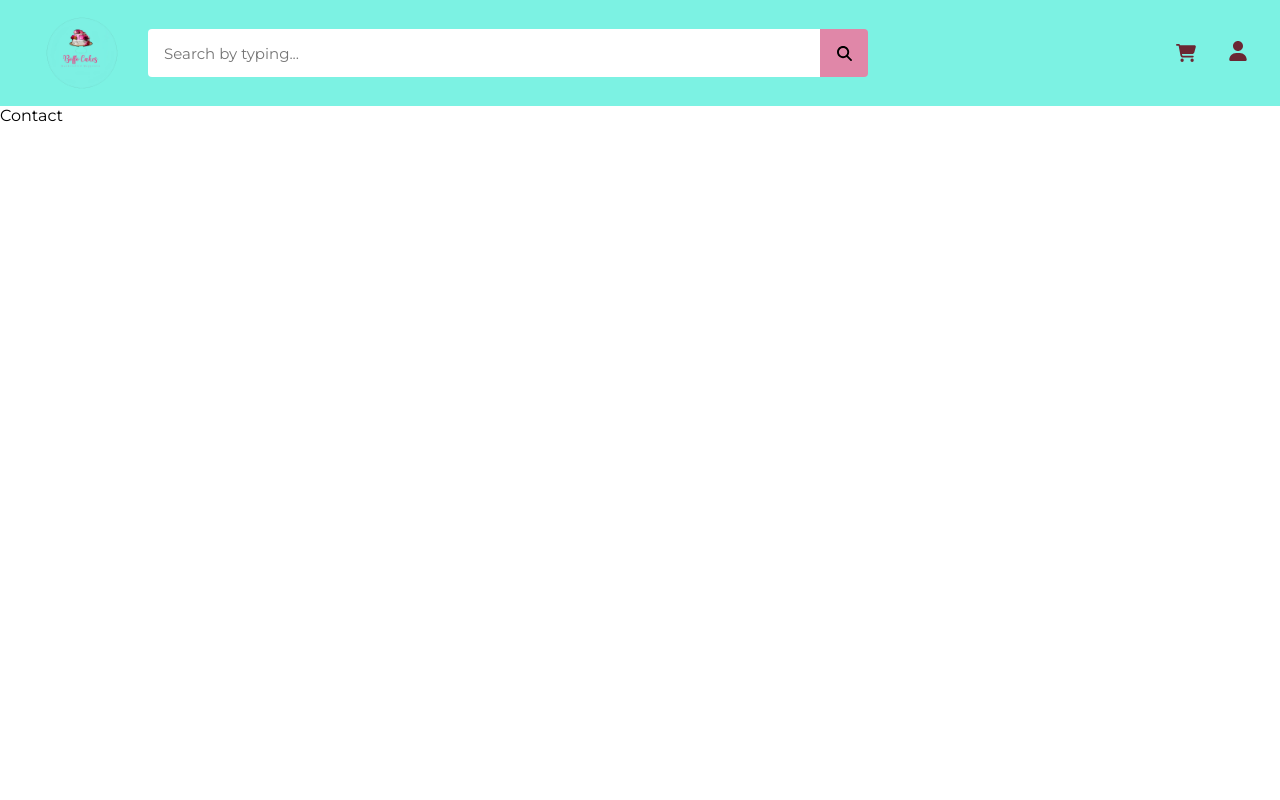
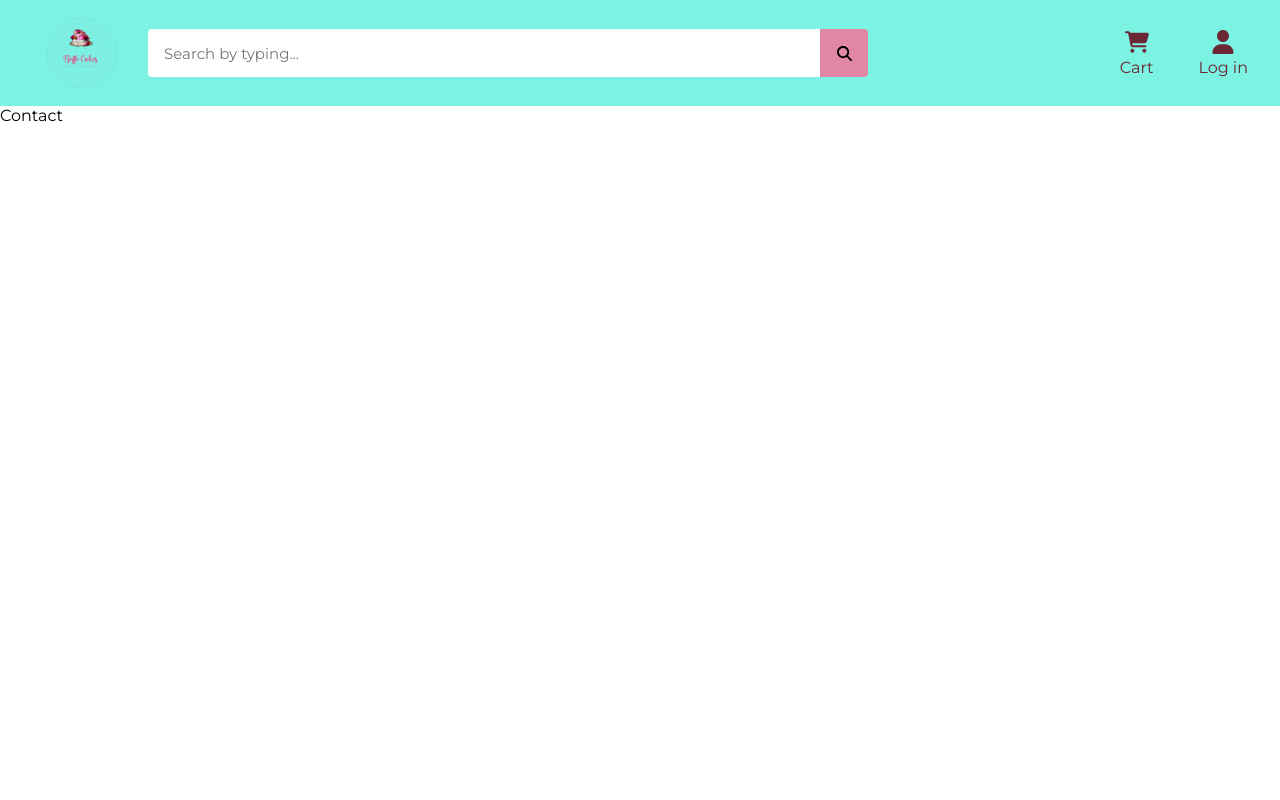
Before and after one commit to soumyabanerjee98/buffocake-frontend, a Next.js app: page /contact in a window 1280 px wide. Shown: the top 800 px of the page. Built offline with nearby package versions, Linux system fonts and the light colour scheme.

Commit message:
Update
rxjs implement for internal module communication

```diff
--- /dev/null
+++ b/Components/Functions/messageService.tsx
@@ -0,0 +1,22 @@
+import { Subject } from "rxjs";
+
+const subject = new Subject();
+export type messageParams = {
+    source: string
+    action: string
+    params: any
+}
+
+export const messageService = {
+    sendMessage: (
+        sender: string,
+        message: messageParams,
+        target: string
+    ) => subject.next({
+        sender: sender,
+        message: message,
+        target: target
+    }),
+    onReceive: () => subject.asObservable(),
+    clearMessage: () => subject.next({})
+}
--- a/Components/UI/Header.tsx
+++ b/Components/UI/Header.tsx
@@ -1,17 +1,20 @@
 import Image from 'next/image'
 import { useRouter } from 'next/router'
-import React, { useState } from 'react'
+import React, { useEffect, useState } from 'react'
 import { labelConfig, storageConfig } from '../../config/siteConfig'
 import Logo from '../Assets/Images/boffocake-logo.png'
 import SearchIcon from '../Assets/Images/search-icon.svg'
+import { messageService } from '../Functions/messageService'
 import { getSessionData } from '../Functions/util'
 import CartIcon from './Icons/CartIcon'
 import NameIcon from './Icons/NameIcon'
 import ProfileIcon from './Icons/ProfileIcon'
+import LoginCard from './LoginCard'
 
 const Header = () => {
   const [searchTxt, setSearchTxt] = useState('')
   const [userLoggedIn, setUserLoggedIn] = useState(getSessionData(storageConfig?.userProfile) !== null ? true : false)
+  const [loginCardOpen, setLoginCardOpen] = useState(false);
   const redirect = useRouter();
   const navigate = (url: string) => {
     redirect.push(url)
@@ -20,11 +23,22 @@ const Header = () => {
     let text = e.target.value
     setSearchTxt(text)
   }
-
+  const openPopUp = () => {
+    setLoginCardOpen(true)
+  }
+  useEffect(() => {
+    messageService?.onReceive().subscribe((m: any) => {
+      if(m?.sender === 'login-card' && m?.target === 'header'){
+        if(m?.message?.action === 'close-popup'){
+          setLoginCardOpen(false)
+        }
+      }
+    })
+  }, [])
   return (
     <header className='main-header'>
       <div className='left-col'>
-        <Image src={Logo} alt='Boffocake Logo' className='logo-image' onClick={() => navigate('/')}/>
+        <Image src={Logo} alt='Boffocake Logo' className='logo-image' priority={true} onClick={() => navigate('/')}/>
         <div className='header-search'>
           <input
             type={'text'}
@@ -38,15 +52,16 @@ const Header = () => {
         </div>
       </div>
       <div className='right-col'>
-        <CartIcon fill='rgb(107, 39, 51)' className='cart-image'/>
+        <CartIcon fill='rgb(107, 39, 51)' className='cart-image' textColor='rgb(107, 39, 51)'/>
         <div className='profile-container'>
           {userLoggedIn ?
             <NameIcon firstName='Soumya' lastName='Banerjee' className='name-icon'/>
           :
-            <ProfileIcon fill='rgb(107, 39, 51)' className='profile-icon'/>
+            <ProfileIcon fill='rgb(107, 39, 51)' className='profile-icon' textColor='rgb(107, 39, 51)' onClick={openPopUp}/>
           }
         </div>
       </div>
+      {loginCardOpen && <LoginCard/>}
     </header>
   )
 }
--- a/Components/UI/Icons/CartIcon.tsx
+++ b/Components/UI/Icons/CartIcon.tsx
@@ -2,21 +2,28 @@ import React from 'react'
 
 export type CartIconProps = {
     fill: string
-    className: string
+    className: string,
+    textColor: string
 }
 
 const CartIcon = (props: CartIconProps) => {
     const {
         fill,
-        className
+        className,
+        textColor
     } = props
   return (
+    <div style={{display: 'flex', flexDirection: 'column', justifyContent: 'center', alignItems: 'center', cursor: 'pointer', gap: '4px'}}>
     <svg xmlns="http://www.w3.org/2000/svg" viewBox="0 0 576 512" className={className}>
         <path
             d="M0 24C0 10.7 10.7 0 24 0H69.5c22 0 41.5 12.8 50.6 32h411c26.3 0 45.5 25 38.6 50.4l-41 152.3c-8.5 31.4-37 53.3-69.5 53.3H170.7l5.4 28.5c2.2 11.3 12.1 19.5 23.6 19.5H488c13.3 0 24 10.7 24 24s-10.7 24-24 24H199.7c-34.6 0-64.3-24.6-70.7-58.5L77.4 54.5c-.7-3.8-4-6.5-7.9-6.5H24C10.7 48 0 37.3 0 24zM128 464a48 48 0 1 1 96 0 48 48 0 1 1 -96 0zm336-48a48 48 0 1 1 0 96 48 48 0 1 1 0-96z"
             fill={fill}
         />
     </svg>
+    <div style={{color: textColor}}>
+        Cart
+    </div>
+    </div>
   )
 }
 
--- a/Components/UI/Icons/ProfileIcon.tsx
+++ b/Components/UI/Icons/ProfileIcon.tsx
@@ -3,21 +3,30 @@ import React from 'react'
 export type ProfileIconProps = {
   fill: string
   className: string
+  textColor: string
+  onClick: any
 }
 
 const ProfileIcon = (props: ProfileIconProps) => {
 
   const {
     fill,
-    className
+    className,
+    textColor,
+    onClick
   } = props
   return (
+    <div style={{display: 'flex', flexDirection: 'column', justifyContent: 'center', alignItems: 'center', cursor: 'pointer', gap: '4px'}} onClick={onClick}>
     <svg xmlns="http://www.w3.org/2000/svg" viewBox="0 0 448 512" className={className}>
         <path
             fill={fill}
             d="M224 256c70.7 0 128-57.3 128-128S294.7 0 224 0S96 57.3 96 128s57.3 128 128 128zm-45.7 48C79.8 304 0 383.8 0 482.3C0 498.7 13.3 512 29.7 512H418.3c16.4 0 29.7-13.3 29.7-29.7C448 383.8 368.2 304 269.7 304H178.3z"
         />
     </svg>
+    <div style={{color: textColor}}>
+        Log in
+    </div>
+    </div>
   )
 }
 
--- /dev/null
+++ b/Components/UI/LoginCard.tsx
@@ -0,0 +1,18 @@
+import React from 'react'
+import { messageService } from '../Functions/messageService'
+
+const LoginCard = () => {
+    const closePopUp = () => {
+        // @ts-ignore
+        messageService?.sendMessage('login-card', {action: 'close-popup'}, 'header')
+    }
+  return (
+    <div className='modal'>
+        <div className='login-card'>
+            LoginCard
+        </div>
+    </div>
+  )
+}
+
+export default LoginCard
--- a/package.json
+++ b/package.json
@@ -19,6 +19,7 @@
     "next": "13.1.1",
     "react": "18.2.0",
     "react-dom": "18.2.0",
+    "rxjs": "^7.8.0",
     "typescript": "4.9.4"
   }
 }
--- a/styles/global.css
+++ b/styles/global.css
@@ -15,6 +15,8 @@ button, input{
 /* header start ***************** */
 
 .main-header{
+    position: sticky;
+    top: 0;
     padding: 0.2rem 2rem;
     background-color: rgb(124, 242, 227);
     display: flex;
@@ -29,7 +31,7 @@ button, input{
 .main-header .right-col {
     display: flex;
     align-items: center;
-    gap: 2rem;
+    gap: 2.8rem;
 }
 .logo-image{
     cursor: pointer;
@@ -71,8 +73,8 @@ button, input{
     max-height: 15px;
 }
 .cart-image, .profile-icon {
-    height: 20px;
-    width: 20px;
+    height: 24px;
+    width: 24px;
     cursor: pointer;
 }
 .profile-container{
@@ -125,10 +127,15 @@ button, input{
     cursor: pointer;
     text-align: center;
 }
+.home-screen .product-image-container {
+    height: 100%;
+    width: 100%;
+    margin-bottom: 1rem;
+    border-radius: 4px;
+}
 .home-screen .product-image {
-    height: 18rem;
-    width: 18rem;
-    margin-bottom: 1rem;
+    height: 100%;
+    width: 100%;
     border-radius: 4px;
 }
 .home-screen .product-card>.product-price {
@@ -143,6 +150,29 @@ button, input{
     border-radius: 2px;
     background-color: rgb(224, 135, 168);
     color: rgb(107, 39, 51);
+}
+
+/* modals */
+.modal{
+    position: fixed;
+    top: 0;
+    left: 0;
+    width: 100%;
+    height: 100%;
+    background-color: rgba(0, 0, 0, 0.25);
+    z-index: 10;
+    display: flex;
+    justify-content: center;
+    align-items: center;
+}
+
+/* login card */
+
+.login-card{
+    position: absolute;
+    padding: 1rem;
+    background-color: white;
+    border-radius: 4px;
 }
 
 /* body end **************** */
```
Also changed, not shown: components/pages/Home.tsx (+5 -3 lines), 1 other file (tests, documents, lock files or other folders).
